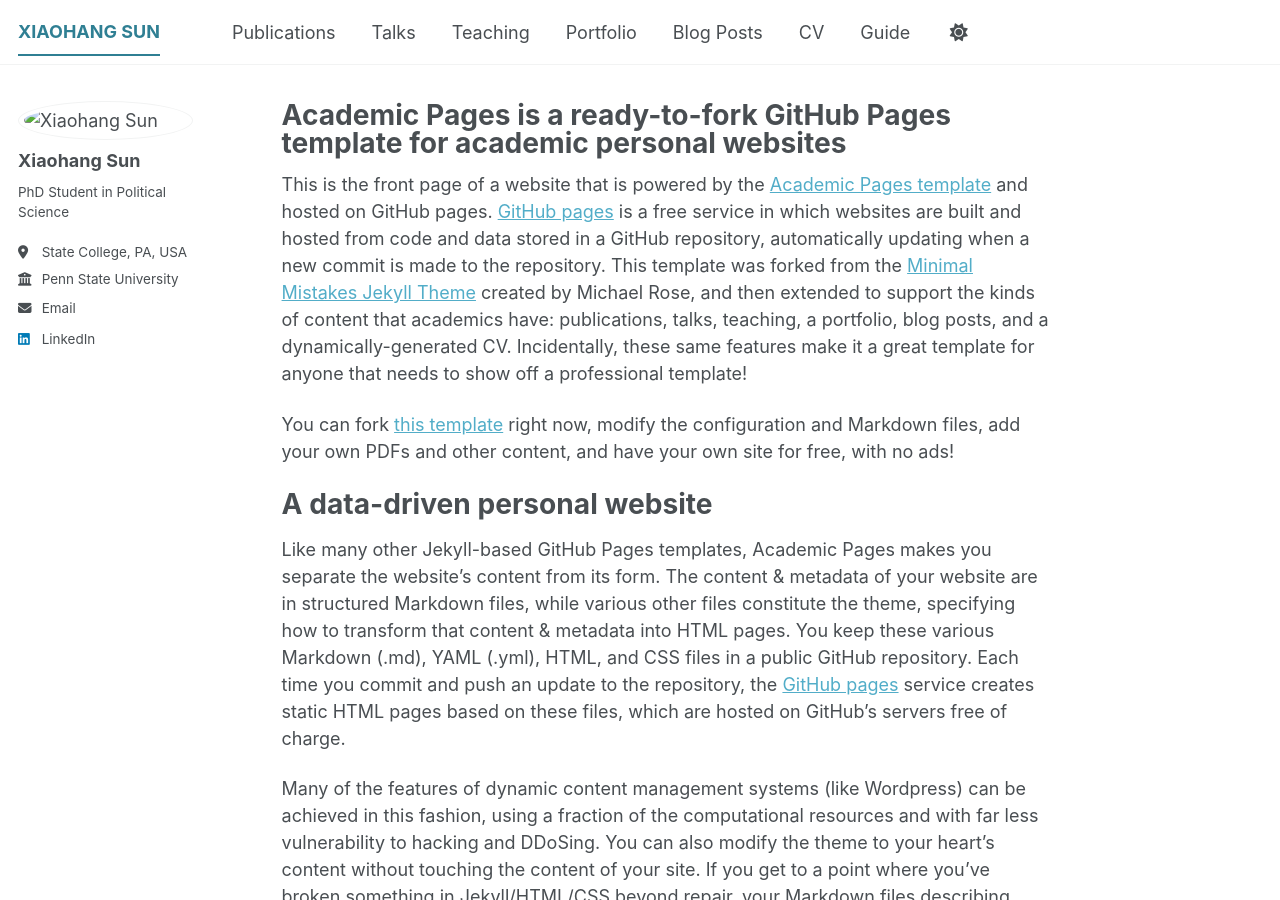
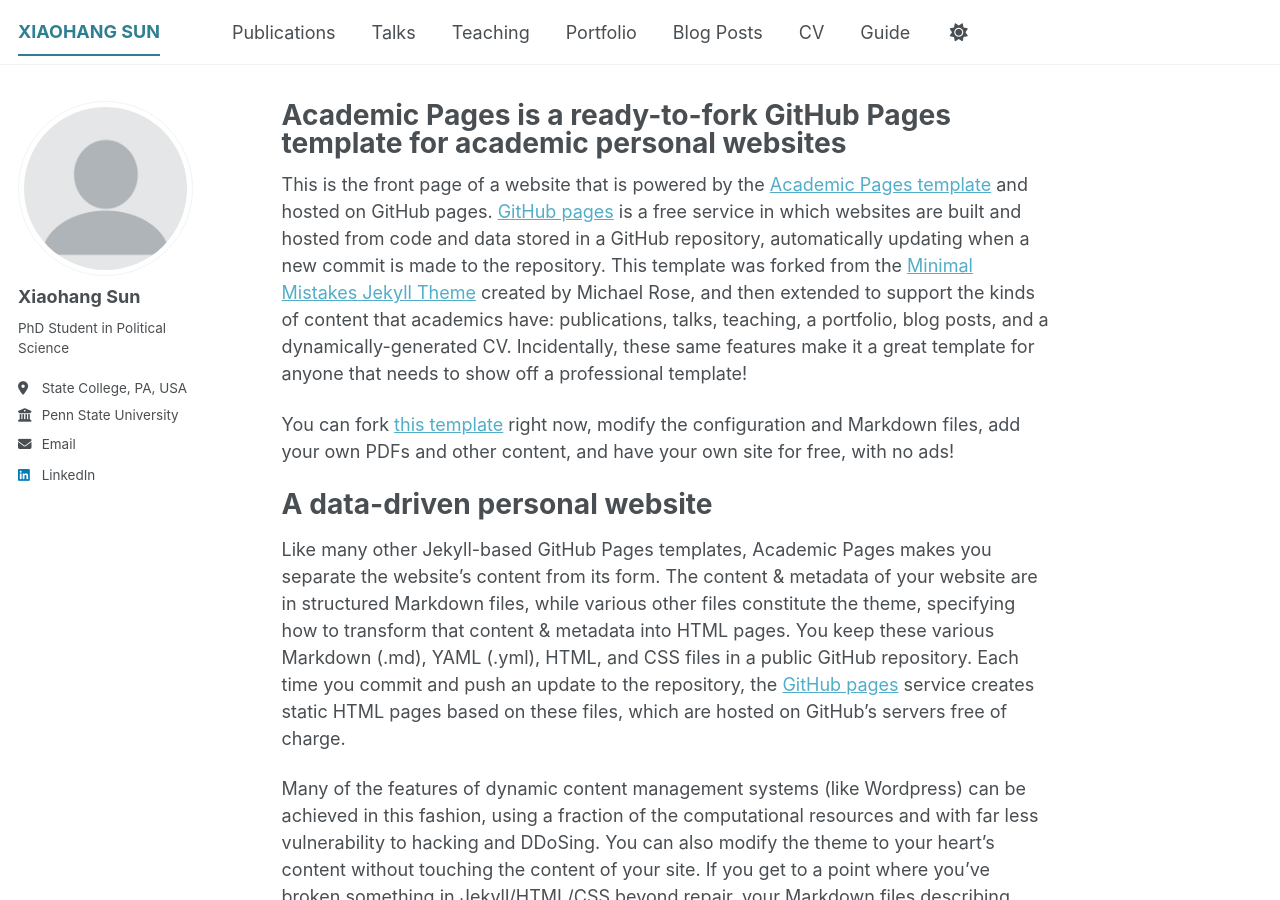
Before and after one commit to xiaohangsun/xiaohangsun.github.io, a Jekyll site: the page built from _pages/about.md, in a window 1280 px wide and 900 px high. Built offline with Jekyll 4.4.1, drawn with Linux system fonts in a browser that asks for light colours; a script bundle is joined from its source files by our own code; library files that are not in the unit come from our copies.

Commit message:
Fix avatar path in _config.yml
Update avatar path in configuration file

```diff
--- a/_config.yml
+++ b/_config.yml
@@ -22,7 +22,7 @@ repository               : "xiaohangsun/xiaohangsun.github.io"
 #               Additional customization can be done by editing /_includes/author-profile.html
 author:
   # Biographic information
-  avatar           : "files/profile.png"
+  avatar           : "profile.png"
   name             : "Xiaohang Sun"
   pronouns         :
   bio              : "PhD Student in Political Science"
```
